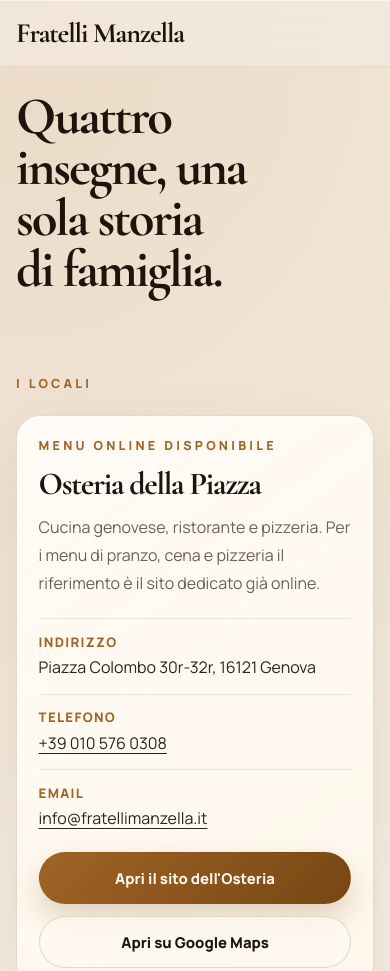
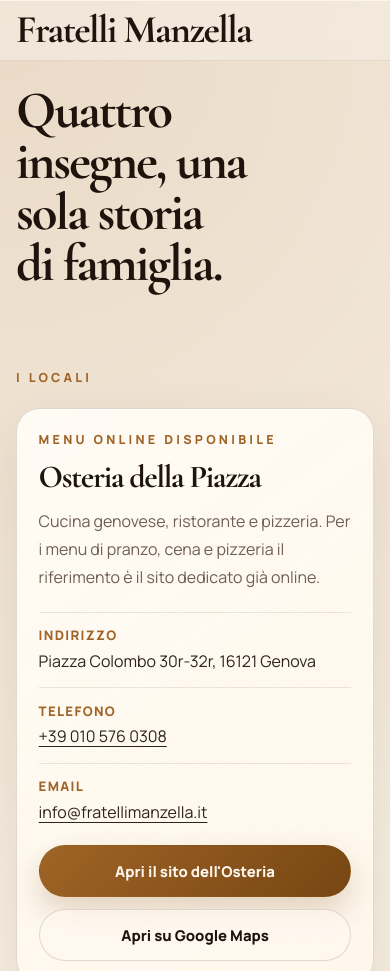
Before and after one commit to MP0w/fratellimanzella, a plain HTML site: page index.html in a window 390 px wide. Shown: the top 971 px of the page. Drawn offline with nearby package versions, Linux system fonts and the light colour scheme.

Commit message:
Fix mobile header spacing

```diff
--- a/styles.css
+++ b/styles.css
@@ -413,13 +413,17 @@ img {
 }
 
 @media (max-width: 640px) {
-  .topbar {
-    flex-direction: column;
-    align-items: flex-start;
+  .container {
+    width: min(100% - 2.5rem, 1120px);
   }
 
-  .container {
-    width: min(100% - 2.5rem, 1120px);
+  .topbar {
+    padding: 0.7rem 0;
+  }
+
+  .brand {
+    font-size: clamp(1.9rem, 11vw, 2.45rem);
+    line-height: 0.95;
   }
 
   .hero {
```
